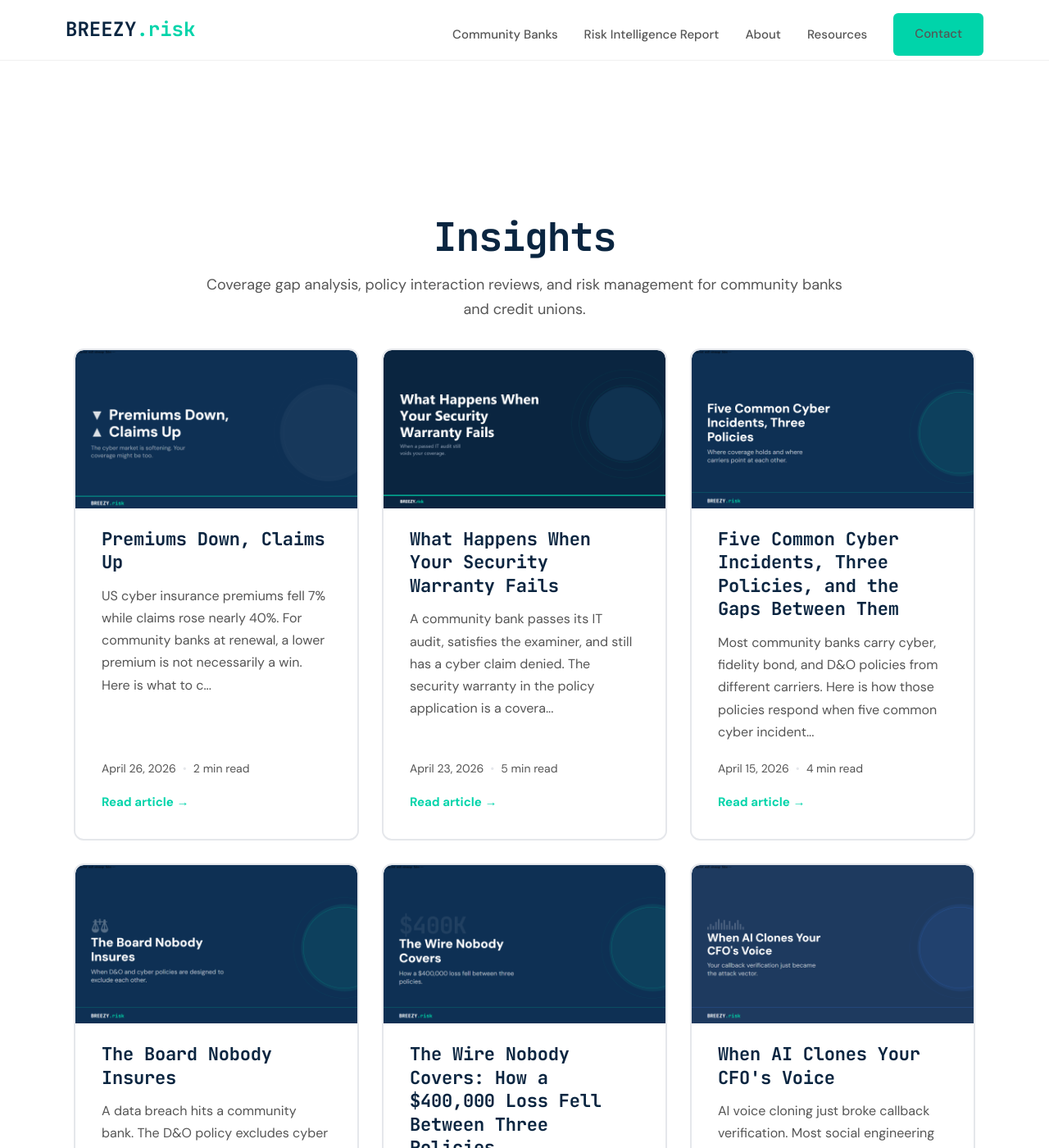
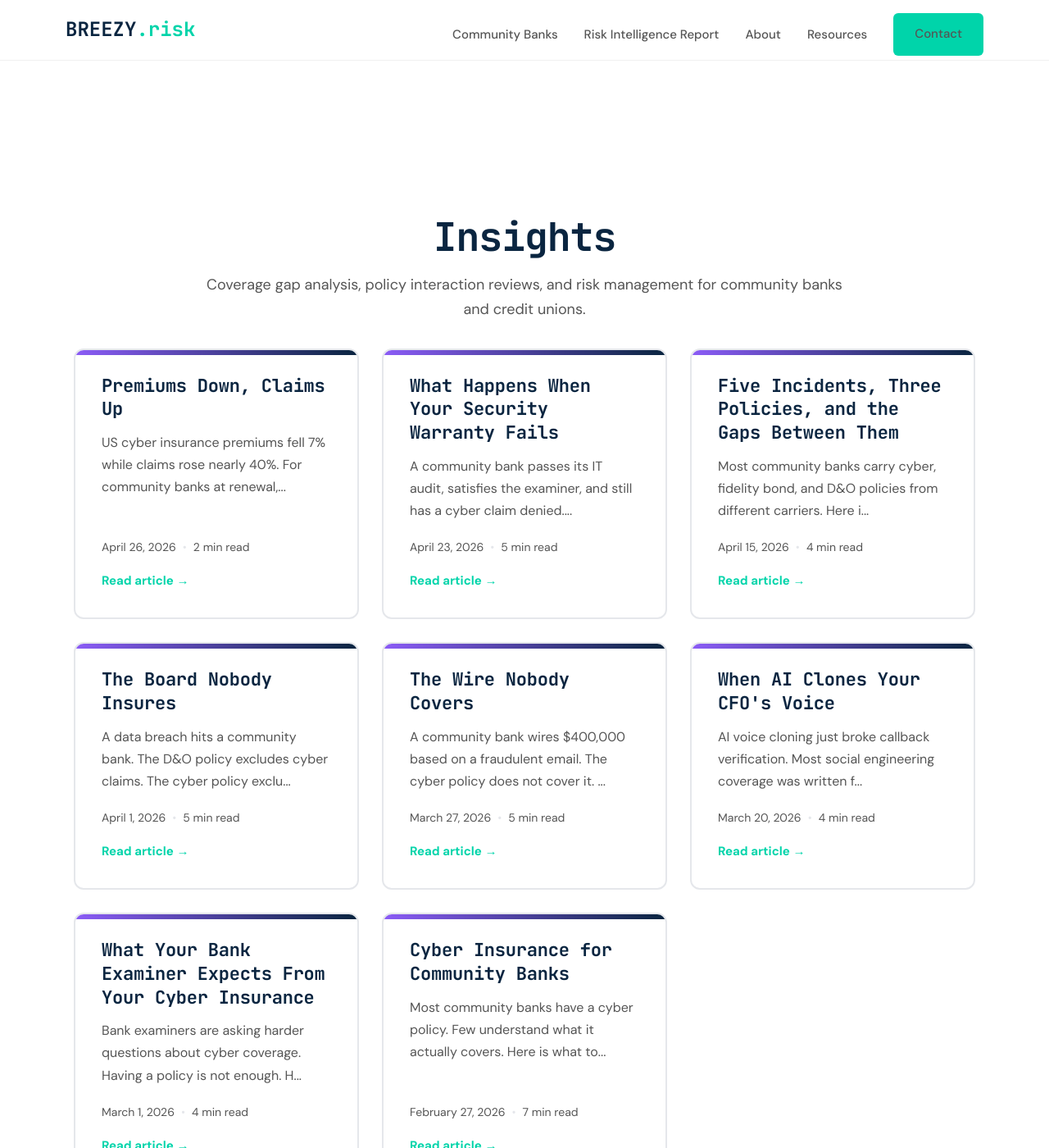
Before and after one commit to joeproe1/breezyins.com, a Jekyll site: the page built from insights.html, in a window 1280 px wide and 1400 px high. Shown: the whole window at 82% size. Built offline with Jekyll 4.4.1, drawn with Linux system fonts in a browser that asks for light colours; some of the changed text lies outside the part shown.

Commit message:
Redesign Insights page: drop images, use accent bars, shorten cards
Replace blog card images with category accent bars for a cleaner,
text-forward layout. Add card_title front matter for shorter display
titles on three long-titled posts. Reduce description truncation
from 160 to 100 characters.

Co-Authored-By: Claude Opus 4.6 <noreply@anthropic.com>

```diff
--- a/_posts/2026-02-27-cyber-insurance-for-community-banks.md
+++ b/_posts/2026-02-27-cyber-insurance-for-community-banks.md
@@ -1,6 +1,7 @@
 ---
 layout: post
 title: "Cyber Insurance for Community Banks: What It Covers, What It Doesn't, and What Your Board Should Be Asking"
+card_title: "Cyber Insurance for Community Banks"
 description: "Most community banks have a cyber policy. Few understand what it actually covers. Here is what to check before your next board meeting or examination."
 date: 2026-02-27
 author: Joerg Proeve
--- a/insights.html
+++ b/insights.html
@@ -28,9 +28,6 @@ permalink: /insights/
 .post-card .post-meta .divider { color: var(--border); }
 .post-card .read-more { display: inline-flex; align-items: center; gap: 6px; color: var(--accent); font-weight: 700; font-size: 15px; text-decoration: none; margin-top: 16px; }
 .post-card .read-more:hover { text-decoration: underline; }
-.post-card-image-link { display: block; overflow: hidden; border-radius: 10px 10px 0 0; }
-.post-card-image { width: 100%; height: auto; display: block; transition: transform 0.3s ease; }
-.post-card:hover .post-card-image { transform: scale(1.03); }
 .insights-cta { text-align: center; max-width: 600px; margin: 56px auto 0; padding: 40px 36px; background: var(--primary); border-radius: 14px; }
 .insights-cta h3 { color: #fff; font-size: 22px; font-weight: 700; margin: 0 0 10px; }
 .insights-cta p { color: rgba(255,255,255,0.8); font-size: 16px; margin: 0 0 24px; line-height: 1.6; }
@@ -56,16 +53,10 @@ permalink: /insights/
             {% for post in sorted_posts %}
             {% unless post.archived %}
             <div class="post-card">
-                {% if post.image %}
-                <a href="{{ post.url | relative_url }}" class="post-card-image-link">
-                    <img src="{{ post.image | relative_url }}" alt="{{ post.title }}" class="post-card-image" loading="lazy">
-                </a>
-                {% elsif post.category %}
-                <div class="post-card-accent post-card-accent--{{ post.category | slugify }}"></div>
-                {% endif %}
+                <div class="post-card-accent post-card-accent--{{ post.category | default: 'community-banks' | slugify }}"></div>
                 <div class="post-card-body">
-                    <h2><a href="{{ post.url | relative_url }}">{{ post.title }}</a></h2>
-                    <p class="post-excerpt">{{ post.description | default: post.excerpt | strip_html | truncate: 160 }}</p>
+                    <h2><a href="{{ post.url | relative_url }}">{{ post.card_title | default: post.title }}</a></h2>
+                    <p class="post-excerpt">{{ post.description | default: post.excerpt | strip_html | truncate: 100 }}</p>
                     <div class="post-meta">
                         <span>{{ post.date | date: "%B %-d, %Y" }}</span>
                         {% if post.read_time %}
```
Also changed, not shown: _posts/2026-03-27-the-wire-nobody-covers.md (+1 -0 lines), _posts/2026-04-15-five-incidents-three-policies.md (+1 -0 lines).
